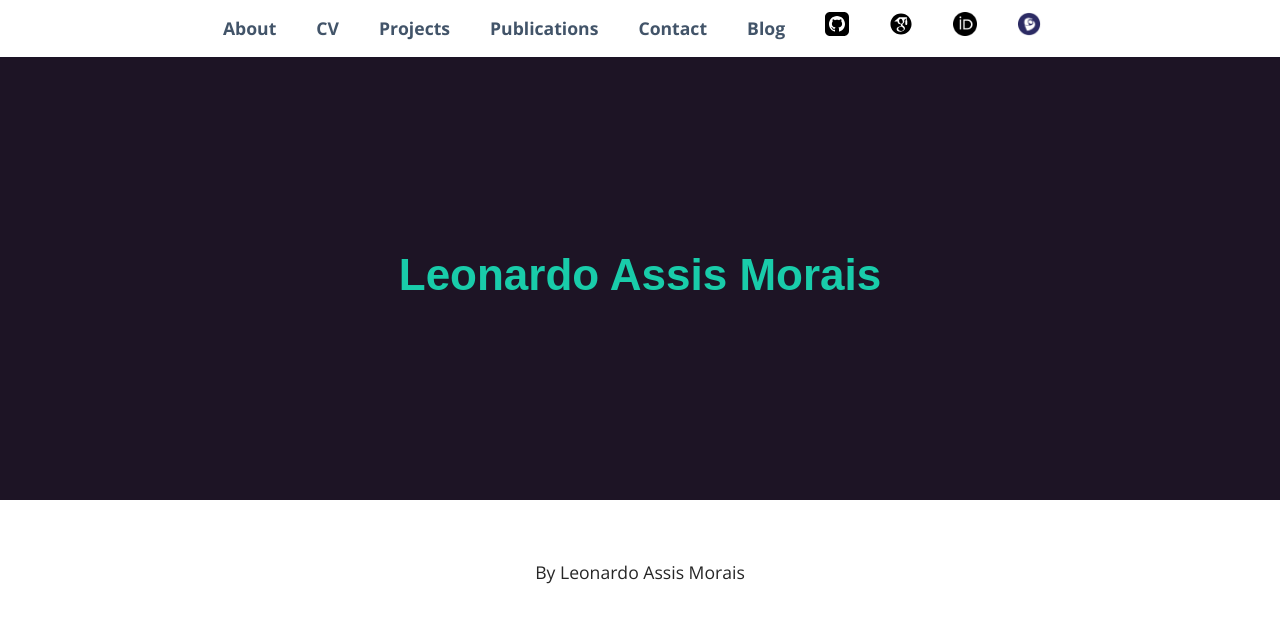
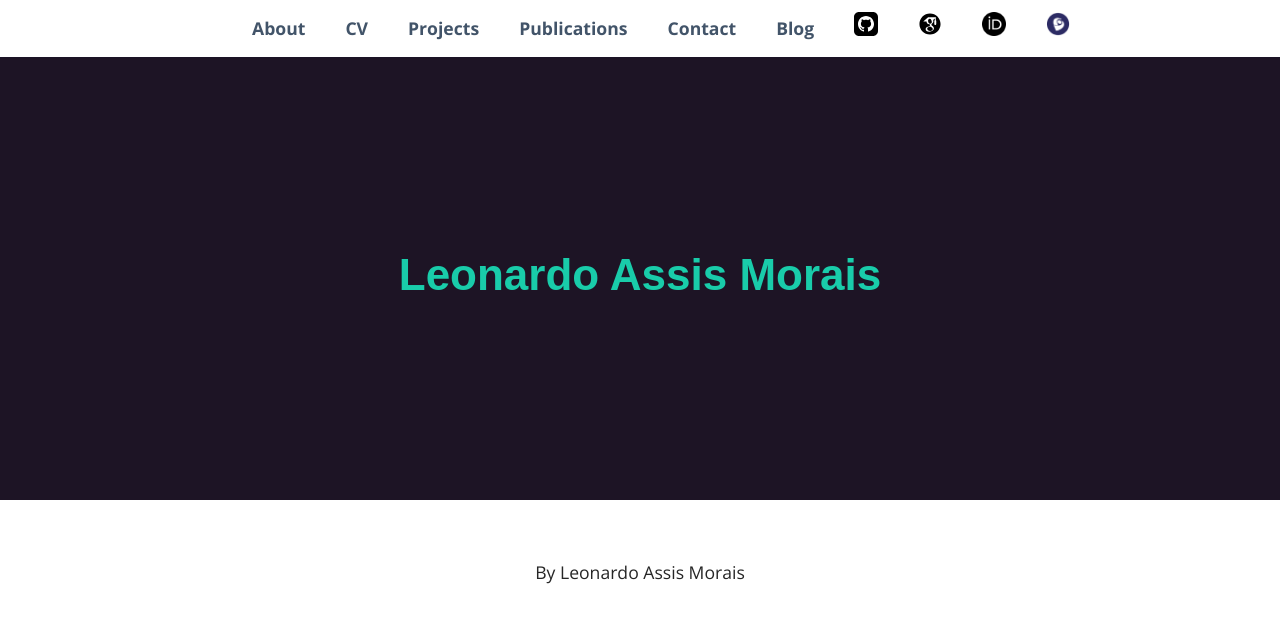
Before and after one commit to Leo-am/Leo-am.github.io, a Jekyll site: the page built from index.html, in a window 1280 px wide. Shown: the top 623 px of the page. Built offline with Jekyll 4.4.1, drawn with Linux system fonts in a browser that asks for light colours; some web fonts are replaced.

Commit message:
fix top bar

```diff
--- a/_sass/_layout.scss
+++ b/_sass/_layout.scss
@@ -81,12 +81,9 @@
   z-index: 2;
   border-bottom: 1px solid lighten($light, 30%);
   box-shadow: 0px 1px 1px rgba(4, 25, 54, 0.1);
+}
 
-  nav {
-    display: flex;
-    justify-content: center;
-    align-items: center;
-
+// 🔥 Apply styles to the nav-bar directly (not nested)
 .nav-bar {
   display: flex;
   justify-content: space-between;
@@ -122,8 +119,6 @@
   filter: brightness(0) saturate(100%) invert(47%) sepia(28%) saturate(588%) hue-rotate(120deg) brightness(95%) contrast(85%);
   transition: 0.2s ease;
 }
-  }
-}
 
 footer {
 	text-align: center;
```
Lines whose indentation alone changed are shown as unchanged.
